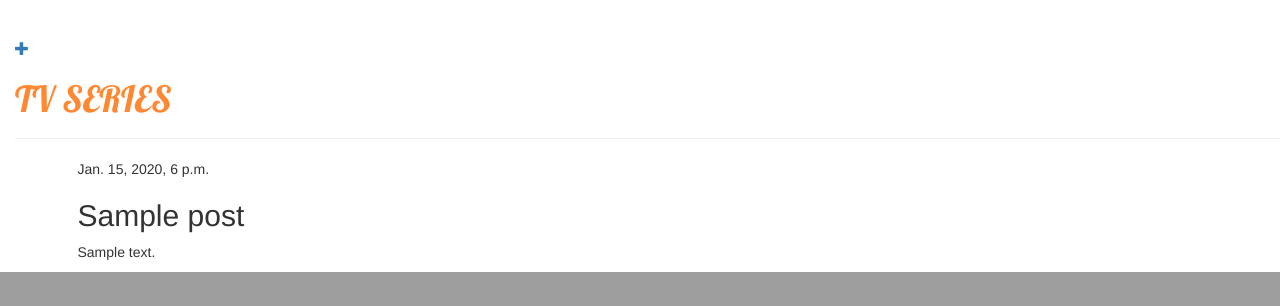
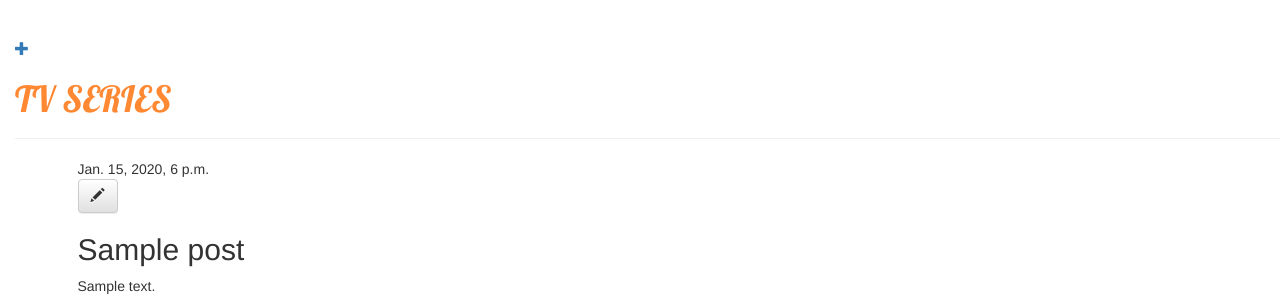
Before and after one commit to JohnHillnhorr/my-first-blog, a Django app: page /post/1/ in a window 1280 px wide. Shown: the part 871-1177 px from the top of the page. Before the commit the page ends 1143 px from the top, so only its background shows below. Run offline with Django 3.2, Linux system fonts and the light colour scheme; a user stored in the database is signed in; tables that the repository leaves empty hold one stand-in row (values such as "Sample post"); some libraries are stand-ins or nearby versions.

Commit message:
Added views to create/edit blog post inside the site.

```diff
--- a/blog/templates/blog/base.html
+++ b/blog/templates/blog/base.html
@@ -11,7 +11,7 @@
         <link href="//fonts.googleapis.com/css?family=Lobster&subset=latin,latin-ext" rel="stylesheet" type="text/css">
 
 </head>
-<body>
+    <body>
 
 
 
@@ -47,5 +47,5 @@
     </div>
 
 
-</body>
+    </body>
 </html>
--- a/blog/templates/blog/post_detail.html
+++ b/blog/templates/blog/post_detail.html
@@ -7,6 +7,10 @@
                 {{ post.published_date }}
             </div>
         {% endif %}
+
+        {% if user.is_authenticated %}
+     <a class="btn btn-default" href="{% url 'post_edit' pk=post.pk %}"><span class="glyphicon glyphicon-pencil"></span></a>
+		{% endif %}
         <h2>{{ post.title }}</h2>
         <p>{{ post.text|linebreaksbr }}</p>
     </div>
--- a/blog/urls.py
+++ b/blog/urls.py
@@ -6,4 +6,5 @@ urlpatterns = [
     path('post/<int:pk>/', views.post_detail, name='post_detail'),
     path('post/new/', views.post_new, name='post_new'),
     path('post/<int:pk>/edit/', views.post_edit, name='post_edit'),
+
 ]
```
